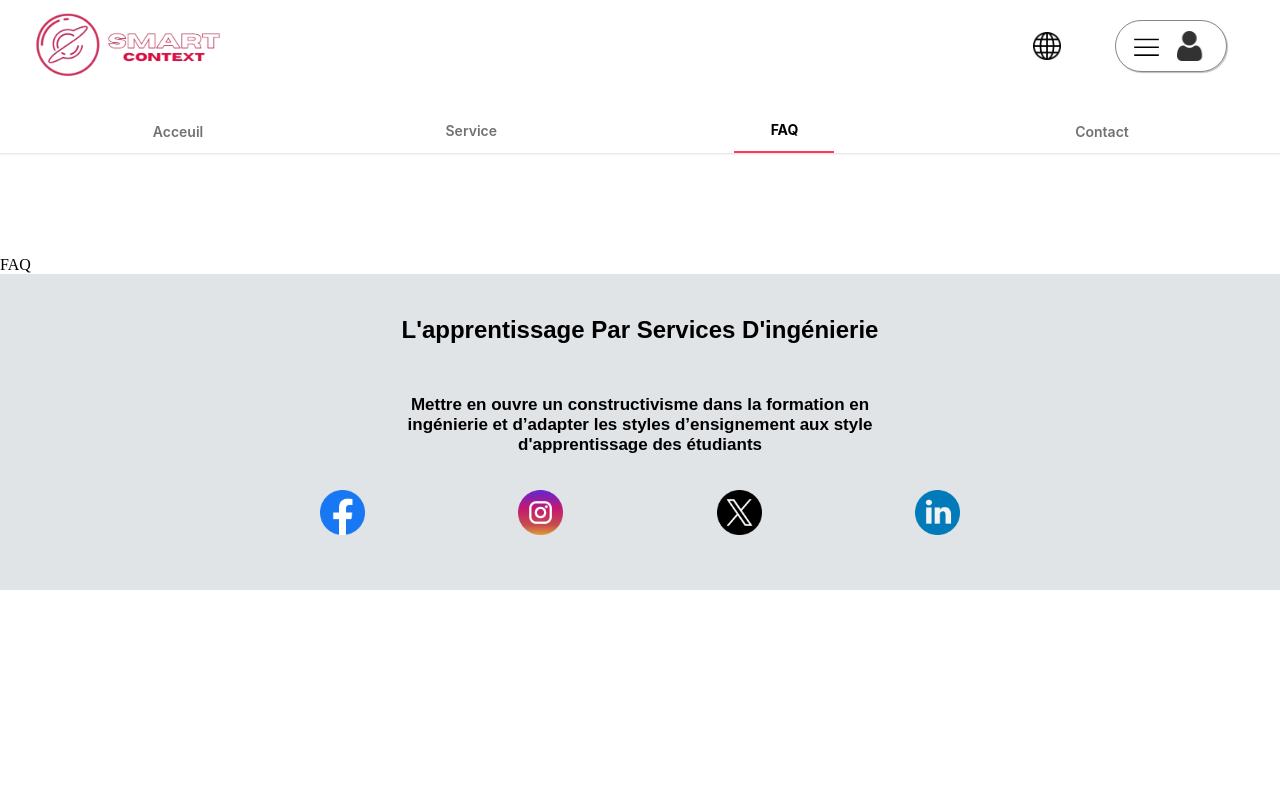
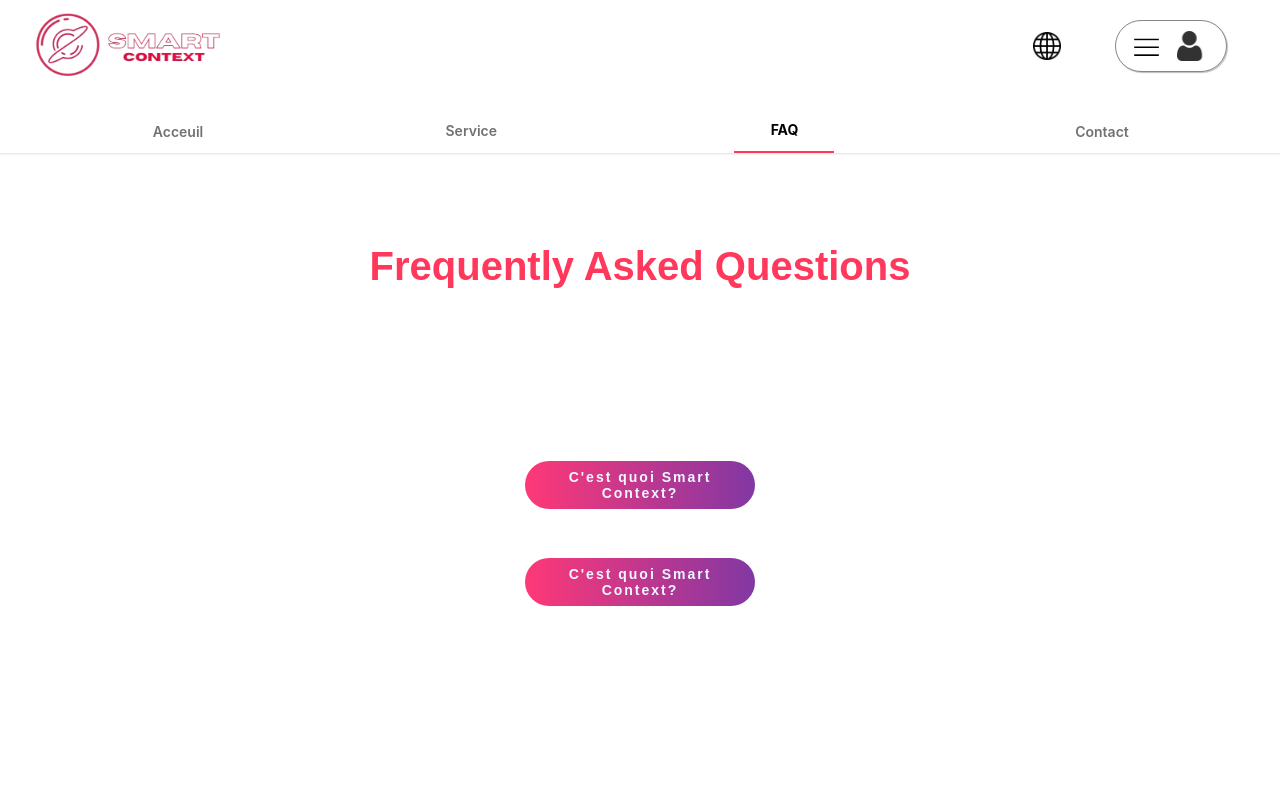
Before and after one commit to JalalBe66/Smart-Context, a React (Create React App) app: page /FAQ in a window 1280 px wide. Shown: the top 800 px of the page. Built offline with nearby package versions, Linux system fonts and the light colour scheme.

Commit message:
addint stayle page FAQ

```diff
--- a/src/Contact.js
+++ b/src/Contact.js
@@ -3,7 +3,6 @@ export default function Contact() {
   return (
     <div style={{marginTop:"20%"}}>
         <div>
-            <h1>Contact</h1>
         </div>
     </div>
   )
--- a/src/FAQ.js
+++ b/src/FAQ.js
@@ -1,12 +1,46 @@
-import React from 'react'
-import Header from "./Component/header"
-import Footer from "./Component/footer"
+import React, { useState } from 'react';
+import "./styleCSS/FAQ.css";
 export default function FAQ() {
+  const [displayPanel1, setDisplayPanel1] = useState(false);
+  const [displayPanel2, setDisplayPanel2] = useState(false);
+
+  const togglePanel1 = () => {
+    setDisplayPanel1(!displayPanel1);
+  };
+
+  const togglePanel2 = () => {
+    setDisplayPanel2(!displayPanel2);
+  };
+
   return (
-    <div style={{marginTop:"20%"}}>
-        <div>
-            FAQ
+    <div id='FAQ-container' style={{ marginTop: "15%", marginBottom: "35%" }}>
+      <div className="wrapper">
+        <h1 style={{ textAlign: 'center', marginBottom: "13%", fontFamily: "Arial", fontSize: "40px", color: "#FF385C" }}>Frequently Asked Questions</h1>
+
+        <div className="faq">
+          <button className="accordion-serv1" onClick={togglePanel1}>
+            C'est quoi Smart Context?
+            <i></i>
+          </button>
+          <div className="panel" style={{ display: displayPanel1 ? "block" : "none", width: "70%", justifyContent: "center" }}>
+            <p>
+              Lorem ipsum dolor sit amet, consectetur adipiscing elit. Fusce malesuada odio et dolor lacinia, sed finibus nisl varius. Nulla facilisi. Sed vehicula risus in tortor bibendum, a faucibus velit vestibulum. Morbi fringilla, quam sed venenatis finibus, eros ligula varius justo, ac lacinia ex enim vitae nisl. Proin eget varius lectus. Nulla auctor lobortis metus, vitae fringilla dui dignissim at. Praesent rhoncus felis et massa posuere, eu posuere lacus fermentum. Vestibulum ante ipsum primis in faucibus orci luctus et ultrices posuere cubilia curae; Mauris ultricies risus id semper commodo. Aliquam erat volutpat.
+            </p>
+          </div>
         </div>
+
+        <div className="faq">
+          <button className="accordion-serv1" onClick={togglePanel2}>
+            C'est quoi Smart Context?
+            <i></i>
+          </button>
+          <div className="panel" style={{ display: displayPanel2 ? "block" : "none" , width: "70%", justifyContent: "center" }}>
+            <p>
+              Lorem ipsum dolor sit amet, consectetur adipiscing elit. Fusce malesuada odio et dolor lacinia, sed finibus nisl varius. Nulla facilisi. Sed vehicula risus in tortor bibendum, a faucibus velit vestibulum. Morbi fringilla, quam sed venenatis finibus, eros ligula varius justo, ac lacinia ex enim vitae nisl. Proin eget varius lectus. Nulla auctor lobortis metus, vitae fringilla dui dignissim at. Praesent rhoncus felis et massa posuere, eu posuere lacus fermentum. Vestibulum ante ipsum primis in faucibus orci luctus et ultrices posuere cubilia curae; Mauris ultricies risus id semper commodo. Aliquam erat volutpat.
+            </p>
+          </div>
+        </div>
+      </div>
     </div>
-  )
+  );
 }
--- /dev/null
+++ b/src/styleCSS/FAQ.css
@@ -0,0 +1,41 @@
+#FAQ-container{
+    display: flex;
+    flex-direction: column;
+    padding: 2%;
+    height: 400px;
+
+}
+.faq{
+    text-align: center;
+    display: flex;
+    align-items: center;
+    flex-direction: column;
+    justify-content: space-between;
+    padding: 1%;
+
+}
+.panel>p{
+    font-size: 17px;
+    font-family: itim;
+    color: #4E4E4E;
+}
+.panel{
+    background-color: #F0F5F9;
+    padding: 1%;
+    border-radius: 20px;
+    box-shadow: 2px 2px 4px grey
+}
+.accordion-serv1{
+    width: 230px;
+    height: 48px;
+    border: none;
+    font-size: 14px;
+    color: aliceblue;
+    border-radius: 27px;
+    cursor: pointer;
+    font-weight: bolder;
+    margin-bottom: 2%;
+    font-family: Arial;
+    letter-spacing: 2px;
+    background: linear-gradient(to left ,rgb(130, 55, 164) ,#ff3877);
+}
```
